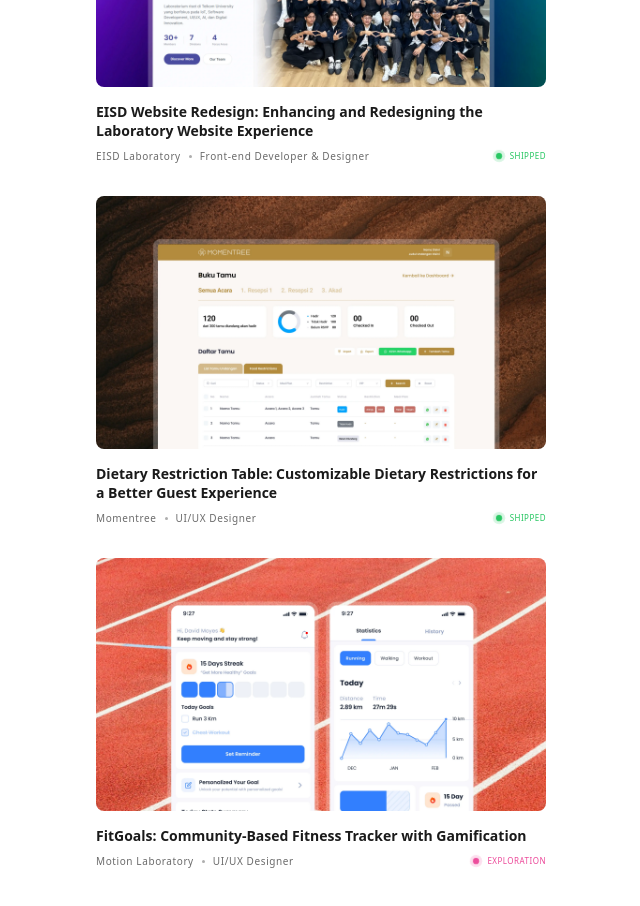
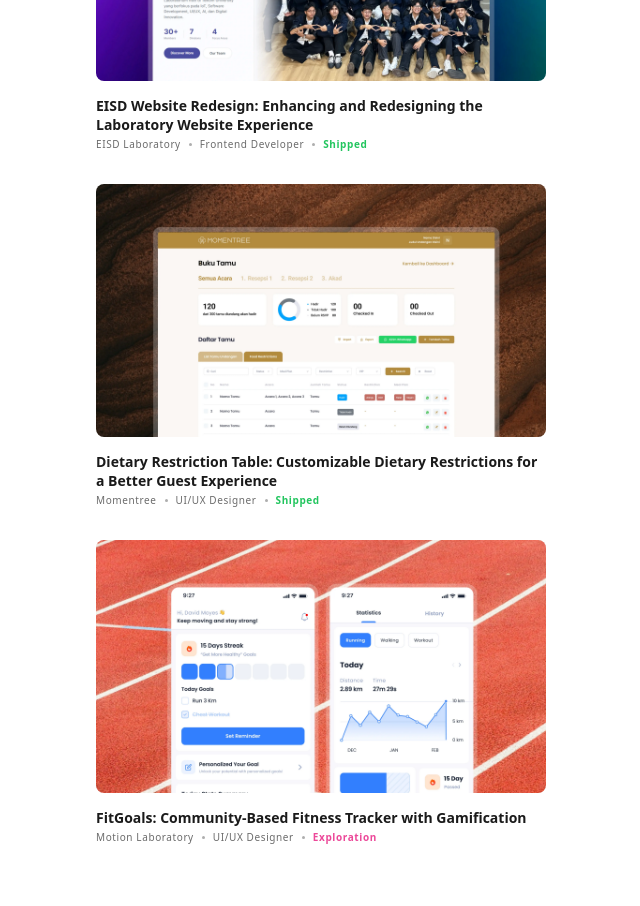
Before and after one commit to Alifmslm/portfolio-alif, a Next.js app: page / in a window 1280 px wide. Shown: the part 600-1506 px from the top of the page, without its empty margins (319-959 px from the left). Built offline with nearby package versions, Linux system fonts and the light colour scheme; a web font is replaced by a local one.

Commit message:
update project status indicator, meta spacing, and EISD role

```diff
--- a/src/components/ProjectFeed.module.css
+++ b/src/components/ProjectFeed.module.css
@@ -16,13 +16,13 @@
   font-size: 1rem;
   font-weight: 600;
   line-height: 1.35;
-  margin: 0 0 4px;
+  margin: 0;
 }
 
 .card {
   display: flex;
   flex-direction: column;
-  gap: 4px;
+  gap: 2px;
   width: 100%;
   min-width: 0;
   cursor: pointer;
@@ -35,7 +35,7 @@
   border-radius: 8px;
   overflow: hidden;
   background: var(--cover-bg);
-  margin-bottom: 12px;
+  margin-bottom: 14px;
 }
 
 .cover img {
@@ -73,7 +73,6 @@
 .meta {
   display: flex;
   align-items: center;
-  justify-content: space-between;
   flex-wrap: wrap;
   gap: 8px;
 }
@@ -91,16 +90,6 @@
   color: var(--muted);
 }
 
-.status {
-  display: inline-flex;
-  align-items: center;
-  gap: 6px;
-  font-size: 0.5rem;
-  font-weight: 400;
-  letter-spacing: 0.06em;
-  text-transform: uppercase;
-}
-
 .separator {
   width: 3px;
   height: 3px;
@@ -109,42 +98,16 @@
   opacity: 0.55;
 }
 
-.statusDot {
-  width: 6px;
-  height: 6px;
-  border-radius: 50%;
-  animation: pulse 3s ease-in-out infinite;
-  flex-shrink: 0;
-  margin-left: 4px;
-  margin-right: 2px;
-}
-
-.shippedDot {
-  background: #22c55e;
-  box-shadow: 0 0 0 3px rgba(34, 197, 94, 0.18);
-}
-
-.exploringDot {
-  background: #ec4899;
-  box-shadow: 0 0 0 3px rgba(236, 72, 153, 0.18);
-}
-
 .shippedText {
+  font-size: 10px;
+  font-weight: 600;
+  letter-spacing: 0.06em;
   color: #22c55e;
 }
 
 .exploringText {
+  font-size: 10px;
+  font-weight: 600;
+  letter-spacing: 0.06em;
   color: #ec4899;
 }
-
-@keyframes pulse {
-  0%,
-  100% {
-    transform: scale(1);
-    opacity: 1;
-  }
-  50% {
-    transform: scale(1.35);
-    opacity: 0.55;
-  }
-}
--- a/src/components/ProjectFeed.tsx
+++ b/src/components/ProjectFeed.tsx
@@ -29,16 +29,7 @@ export default function ProjectFeed({ projects }: { projects: Project[] }) {
               <span className={styles.metaItem}>{project.company}</span>
               <span className={styles.separator} aria-hidden="true" />
               <span className={styles.metaItem}>{project.type}</span>
-            </span>
-            <span className={styles.status}>
-              <span
-                className={`${styles.statusDot} ${
-                  project.status === "Shipped"
-                    ? styles.shippedDot
-                    : styles.exploringDot
-                }`}
-                aria-hidden="true"
-              />
+              <span className={styles.separator} aria-hidden="true" />
               <span
                 className={
                   project.status === "Shipped"
--- a/src/lib/data.ts
+++ b/src/lib/data.ts
@@ -48,7 +48,7 @@ export const projects: Project[] = [
     title: "EISD Website Redesign: Enhancing and Redesigning the Laboratory Website Experience",
     cover: "/projects/cover-2.webp",
     company: "EISD Laboratory",
-    type: "Front-end Developer & Designer",
+    type: "Frontend Developer",
     status: "Shipped",
   },
   {
```
